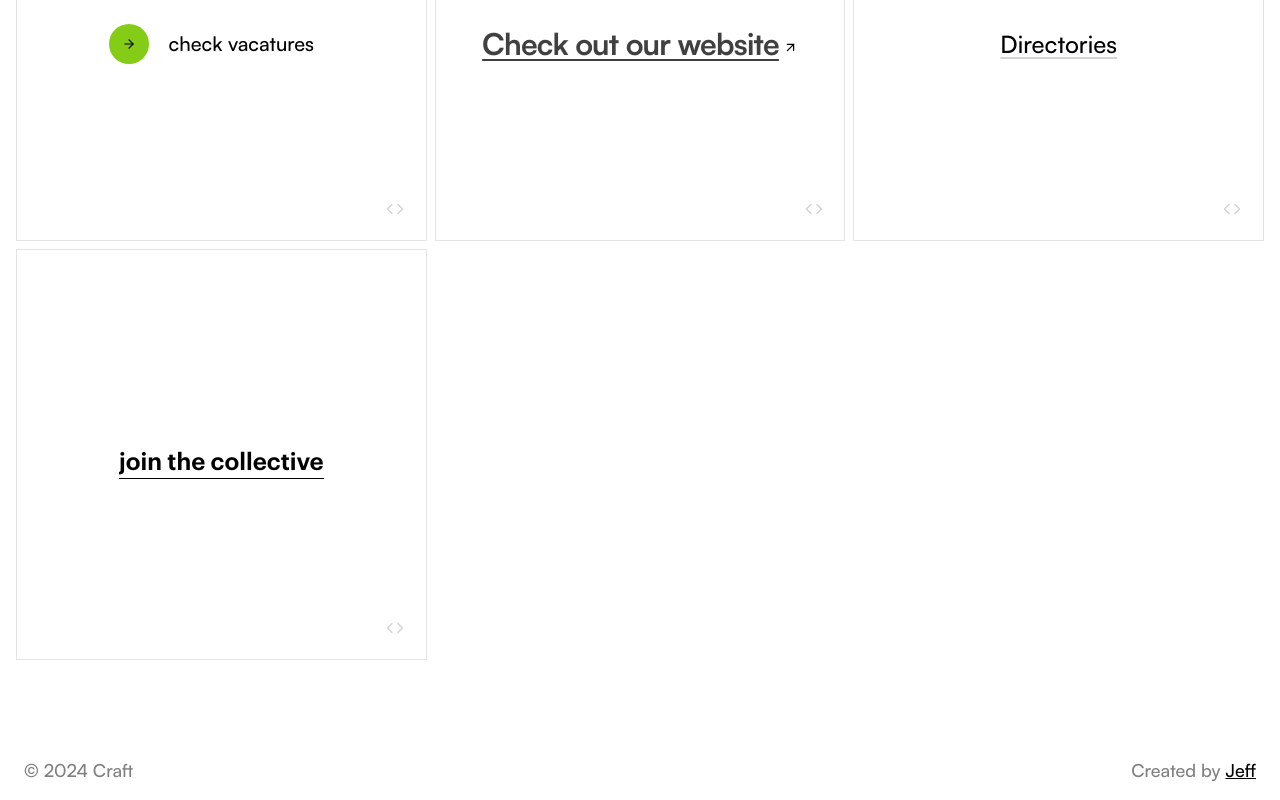
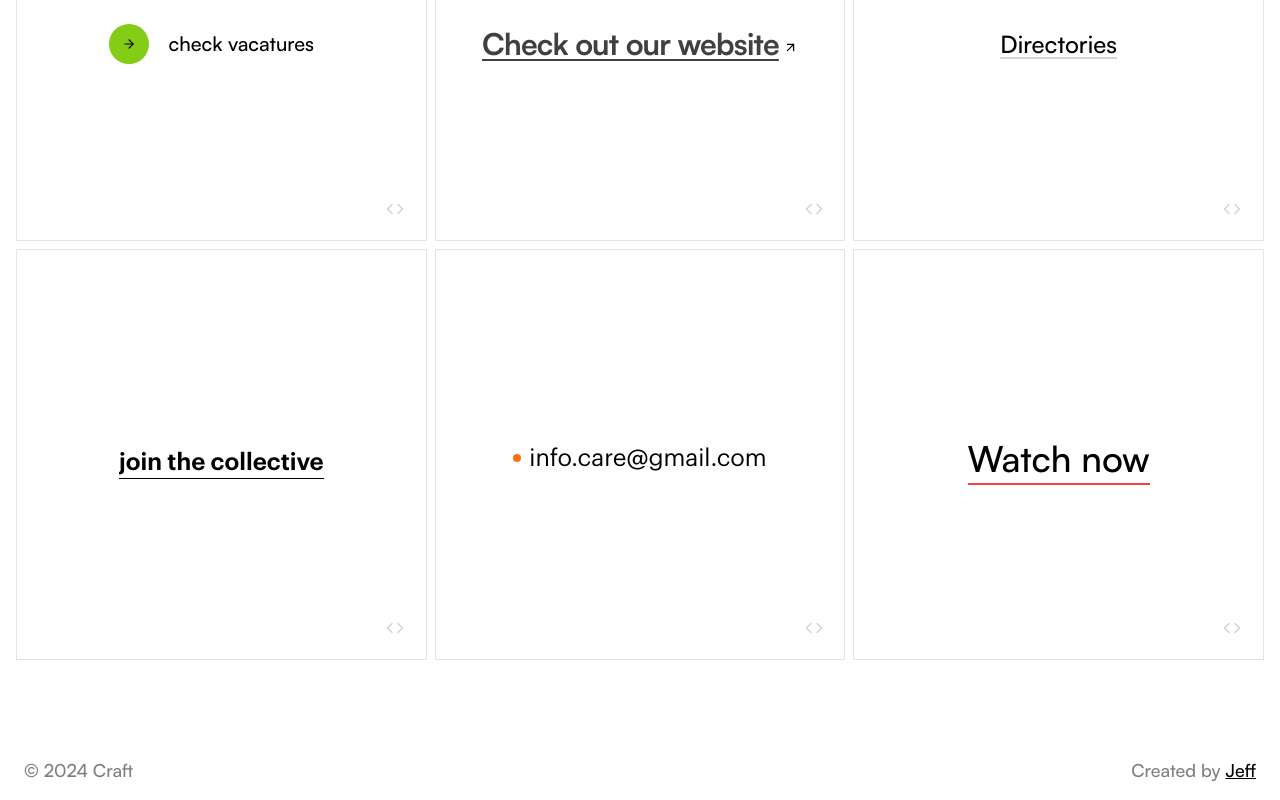
Before and after one commit to Jeff-Maina/craft, a Next.js app: page /elements/links in a window 1280 px wide. Shown: the part 1319-2119 px from the top of the page. Built offline with nearby package versions, Linux system fonts and the light colour scheme.

Commit message:
Add link component 11 and 12

```diff
--- a/package.json
+++ b/package.json
@@ -12,6 +12,7 @@
     "class-variance-authority": "^0.7.0",
     "clsx": "^2.1.0",
     "framer-motion": "^11.0.3",
+    "gsap": "^3.12.5",
     "lucide-react": "^0.320.0",
     "next": "14.1.0",
     "react": "^18",
--- /dev/null
+++ b/src/app/(pages)/elements/links/(examples)/link_011/codeblock.tsx
@@ -0,0 +1,8 @@
+const javascript: string = ``
+
+const typescript: string = ``;
+
+export const codeblock = {
+  javascript,
+  typescript,
+};
--- /dev/null
+++ b/src/app/(pages)/elements/links/(examples)/link_011/link_011.tsx
@@ -0,0 +1,146 @@
+"use client";
+
+import { AnimatePresence, motion } from "framer-motion";
+import ElementLayout from "../../../ElementLayout";
+import { codeblock } from "./codeblock";
+import { useRef, useState } from "react";
+import { ArrowUpRight } from "lucide-react";
+import { gsap } from "gsap";
+
+// animation variants
+const LineVariants = {
+  initial: {
+    x: "-100%",
+  },
+  active: {
+    x: "0%",
+    transition: {
+      x: {
+        duration: 0.4,
+        ease: [0.785, 0.135, 0.15, 0.86],
+      },
+    },
+  },
+  inactive: {
+    x: "100%",
+    transition: {
+      x: {
+        duration: 0.4,
+        ease: [0.785, 0.135, 0.15, 0.86],
+      },
+    },
+  },
+};
+
+const CircleVariants = {
+  initial: {
+    scale: 0,
+  },
+  active: {
+    scale: 1,
+  },
+  inactive: {
+    scale: 0,
+  },
+};
+
+const SvgVariants = {
+  initial: {
+    transform: "translate(-130%,130%)",
+    opacity: 0,
+  },
+  active: {
+    transform: "translate(0%,0%)",
+    opacity: 1,
+    transition: {
+      transform: {
+        duration: 0.3,
+        ease: [0.785, 0.135, 0.15, 0.86],
+      },
+      opacity: {
+        duration: 0.4,
+      },
+    },
+  },
+  hidden: {
+    transform: "translate(-130%,130%)",
+    opacity: 0,
+    transition: {
+      duration: 0.2,
+      opacity: {
+        duration: 0,
+      },
+    },
+  },
+};
+
+const Link011 = () => {
+  const [isLinkHovered, setLinkHovered] = useState(false);
+  const hoverlink: () => void = () => setLinkHovered(true);
+  const unhoverlink: () => void = () => setLinkHovered(false);
+
+  const circleRef = useRef(null);
+
+  const handleMouseMove = ({ clientX, clientY }) => {
+    const moveContainerY = gsap.quickTo(circleRef.current, "top", {
+      duration: 0.8,
+      ease: "power3",
+    });
+    const moveContainerX = gsap.quickTo(circleRef.current, "left", {
+      duration: 0.8,
+      ease: "power3",
+    });
+    let { top, left } = circleRef.current?.getBoundingClientRect();
+
+    moveContainerX(clientX - left);
+    moveContainerY(clientY - top + 30);
+  };
+
+  return (
+    <ElementLayout codeBlock={codeblock}>
+      <a
+        onMouseEnter={hoverlink}
+        onMouseLeave={unhoverlink}
+        onMouseMove={handleMouseMove}
+        href=""
+        className="relative font-graphik-regular h-10"
+      >
+        <span className="flex items-center gap-2 lg:text-2xl">
+          <div className="size-2 rounded-full bg-orange-500"></div>
+          info.care@gmail.com
+        </span>
+        <motion.div
+          ref={circleRef}
+          variants={CircleVariants}
+          initial="initial"
+          animate={isLinkHovered ? "active" : "inactive"}
+          className="absolute inset-0 z-10 size-24 rounded-full bg-purple-500 grid place-items-center pointer-events-none"
+        >
+          <motion.div
+            variants={SvgVariants}
+            initial="initial"
+            animate={isLinkHovered ? "active" : "inactive"}
+            className=""
+          >
+            <ArrowUpRight className="stroke-4 stroke-white h-[24px] w-[24px]" />
+          </motion.div>
+        </motion.div>
+        <AnimatePresence mode="wait">
+          {isLinkHovered && (
+            <div className="w-full h-[2px] absolute bottom-1 overflow-hidden pointer-events-none">
+              <motion.div
+                variants={LineVariants}
+                initial="initial"
+                animate="active"
+                exit="inactive"
+                className=" bg-purple-500 w-full h-full "
+              ></motion.div>
+            </div>
+          )}
+        </AnimatePresence>
+      </a>
+    </ElementLayout>
+  );
+};
+
+export default Link011;
--- /dev/null
+++ b/src/app/(pages)/elements/links/(examples)/link_012/codeblock.tsx
@@ -0,0 +1,8 @@
+const javascript: string = ``
+
+const typescript: string = ``;
+
+export const codeblock = {
+  javascript,
+  typescript,
+};
--- /dev/null
+++ b/src/app/(pages)/elements/links/(examples)/link_012/link_012.tsx
@@ -0,0 +1,223 @@
+"use client";
+
+import { motion } from "framer-motion";
+import ElementLayout from "../../../ElementLayout";
+import { codeblock } from "./codeblock";
+import { useRef, useState } from "react";
+import { PlayIcon } from "lucide-react";
+import { gsap } from "gsap";
+
+const textVariants = {
+  initial: {
+    x: 0,
+  },
+  active: {
+    x: "110%",
+    transition: {
+      x: {
+        duration: 0.7,
+        delay: 0.15,
+        ease: [0.785, 0.135, 0.15, 0.86],
+      },
+    },
+  },
+  inactive: {
+    x: 0,
+    transition: {
+      x: {
+        duration: 0,
+      },
+    },
+  },
+};
+const textVariants2 = {
+  initial: {
+    x: "-110%",
+  },
+  active: {
+    x: "0%",
+    transition: {
+      x: {
+        duration: 0.7,
+        delay: 0.15,
+        ease: [0.785, 0.135, 0.15, 0.86],
+      },
+    },
+  },
+  inactive: {
+    x: "-110%",
+    transition: {
+      x: {
+        duration: 0,
+      },
+    },
+  },
+};
+const lineVariants = {
+  initial: {
+    x: 0,
+  },
+  active: {
+    x: "110%",
+    transition: {
+      x: {
+        duration: 0.8,
+        ease: [0.785, 0.135, 0.15, 0.86],
+      },
+    },
+  },
+  inactive: {
+    x: 0,
+    transition: {
+      x: {
+        duration: 0,
+      },
+    },
+  },
+};
+const lineVariants2 = {
+  initial: {
+    x: "-110%",
+  },
+  active: {
+    x: "0%",
+    transition: {
+      x: {
+        duration: 0.8,
+        ease: [0.785, 0.135, 0.15, 0.86],
+      },
+    },
+  },
+  inactive: {
+    x: "-110%",
+    transition: {
+      x: {
+        duration: 0,
+      },
+    },
+  },
+};
+const iconVariants = {
+  initial: {
+    scale: 0,
+  },
+  hidden: {
+    scale: 0,
+  },
+  active: {
+    scale: 1,
+  },
+};
+
+const SvgVariants = {
+  initial: {
+    transform: "translate(-130%,130%)",
+    opacity: 0,
+  },
+  hidden: {
+    transform: "translate(-130%,130%)",
+    opacity: 0,
+    transition: {
+      duration: 0.2,
+      opacity: {
+        duration: 0,
+      },
+    },
+  },
+  active: {
+    transform: "translate(0%,0%)",
+    opacity: 1,
+    transition: {
+      transform: {
+        duration: 0.3,
+        ease: [0.785, 0.135, 0.15, 0.86],
+      },
+      opacity: {
+        duration: 0.4,
+      },
+    },
+  },
+};
+
+const Link012 = () => {
+  const [isLinkHovered, setLinkHovered] = useState(false);
+  const hoverLink: () => void = () => setLinkHovered(true);
+  const unhoverlink: () => void = () => setLinkHovered(false);
+  const iconRef = useRef(null);
+
+  const moveIcon = ({ clientX, clientY }) => {
+    const moveContainerY = gsap.quickTo(iconRef.current, "top", {
+      duration: 0.4,
+      ease: "power3",
+    });
+    const moveContainerX = gsap.quickTo(iconRef.current, "left", {
+      duration: 0.4,
+      ease: "power3",
+    });
+    let { top, left, width } = iconRef.current?.getBoundingClientRect();
+
+    moveContainerX(clientX - left + width);
+    moveContainerY(clientY - top );
+  };
+
+  return (
+    <ElementLayout codeBlock={codeblock}>
+      <a
+        href=""
+        className="font-satoshi-medium lg:text-4xl relative"
+        onMouseEnter={hoverLink}
+        onMouseLeave={unhoverlink}
+        onMouseMove={moveIcon}
+      >
+        <div className="relative overflow-hidden">
+          <motion.p
+            variants={textVariants}
+            initial="initial"
+            animate={isLinkHovered ? "active" : "inactive"}
+          >
+            Watch now
+          </motion.p>
+          <motion.p
+            variants={textVariants2}
+            initial="initial"
+            animate={isLinkHovered ? "active" : "inactive"}
+            className="absolute inset-0"
+          >
+            Watch now
+          </motion.p>
+        </div>
+        <div className="relative overflow-hidden mt-1">
+          <motion.div
+            variants={lineVariants}
+            initial="initial"
+            animate={isLinkHovered ? "active" : "inactive"}
+            className="h-[2px] w-full bg-red-500"
+          ></motion.div>
+          <motion.div
+            variants={lineVariants2}
+            initial="initial"
+            animate={isLinkHovered ? "active" : "inactive"}
+            className="h-[2px] w-full bg-red-500 absolute inset-0"
+          ></motion.div>
+        </div>
+        <motion.div
+          ref={iconRef}
+          variants={iconVariants}
+          initial="initial"
+          animate={isLinkHovered ? "active" : "inactive"}
+          className="bg-red-500 size-12 rounded-full absolute inset-0 grid place-items-center"
+        >
+          <motion.div
+            variants={SvgVariants}
+            initial="initial"
+            animate={isLinkHovered ? "active" : "inactive"}
+          >
+            <PlayIcon className="fill-white stroke-white h-[16px] w-[16px]" />
+          </motion.div>
+        </motion.div>
+      </a>
+    </ElementLayout>
+  );
+};
+
+export default Link012;
--- a/src/app/(pages)/elements/links/Linkslist.tsx
+++ b/src/app/(pages)/elements/links/Linkslist.tsx
@@ -8,6 +8,8 @@ import Link007 from "./(examples)/link_007/Link_007";
 import Link008 from "./(examples)/link_008/Link_008";
 import Link009 from "./(examples)/link_009/link_009";
 import Link010 from "./(examples)/link_010/link_010";
+import Link011 from "./(examples)/link_011/link_011";
+import Link012 from "./(examples)/link_012/link_012";
 
 type LinkProps = JSX.Element;
 
@@ -21,5 +23,7 @@ export const Linklist: Array<LinkProps> = [
   <Link007 />,
   <Link008 />,
   <Link009 />,
-  <Link010 />
+  <Link010 />,
+  <Link011 />,
+  <Link012 />,
 ];
```
Also changed, not shown: 1 other file (tests, documents, lock files or other folders).
